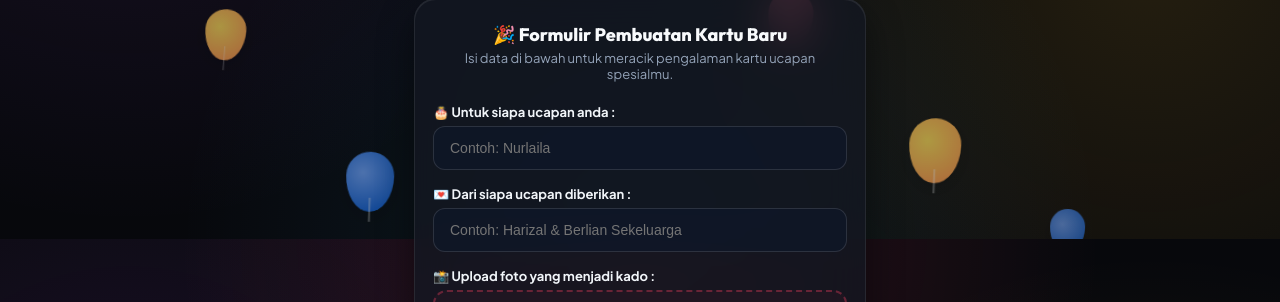
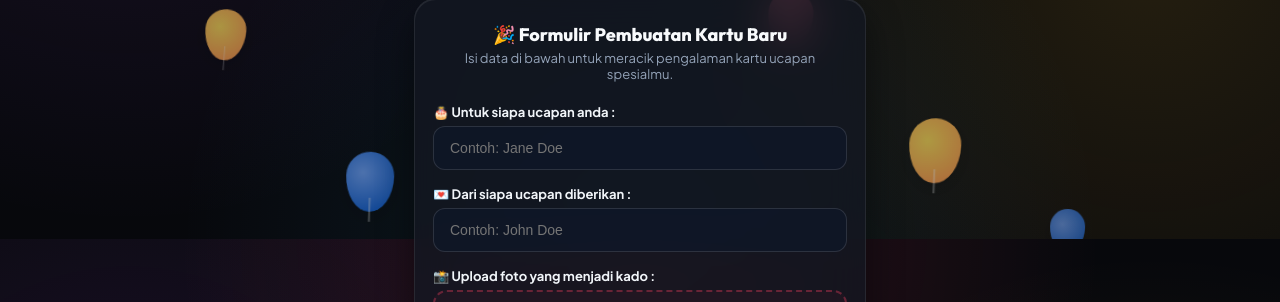
Before and after one commit to harizalideas/harizal, a Next.js app: page / in a window 1280 px wide. Shown: the part 561-863 px from the top of the page. Built offline with nearby package versions, Linux system fonts and the light colour scheme.

Commit message:
fix: change form placeholders to Jane Doe and John Doe

```diff
--- a/src/app/page.js
+++ b/src/app/page.js
@@ -296,7 +296,7 @@ export default function LandingHomePage() {
               <input
                 type="text"
                 required
-                placeholder="Contoh: Nurlaila"
+                placeholder="Contoh: Jane Doe"
                 className="form-input"
                 value={createForm.recipient_name}
                 onChange={(e) => setCreateForm({ ...createForm, recipient_name: e.target.value })}
@@ -311,7 +311,7 @@ export default function LandingHomePage() {
               <input
                 type="text"
                 required
-                placeholder="Contoh: Harizal & Berlian Sekeluarga"
+                placeholder="Contoh: John Doe"
                 className="form-input"
                 value={createForm.sender_name}
                 onChange={(e) => setCreateForm({ ...createForm, sender_name: e.target.value })}
```
